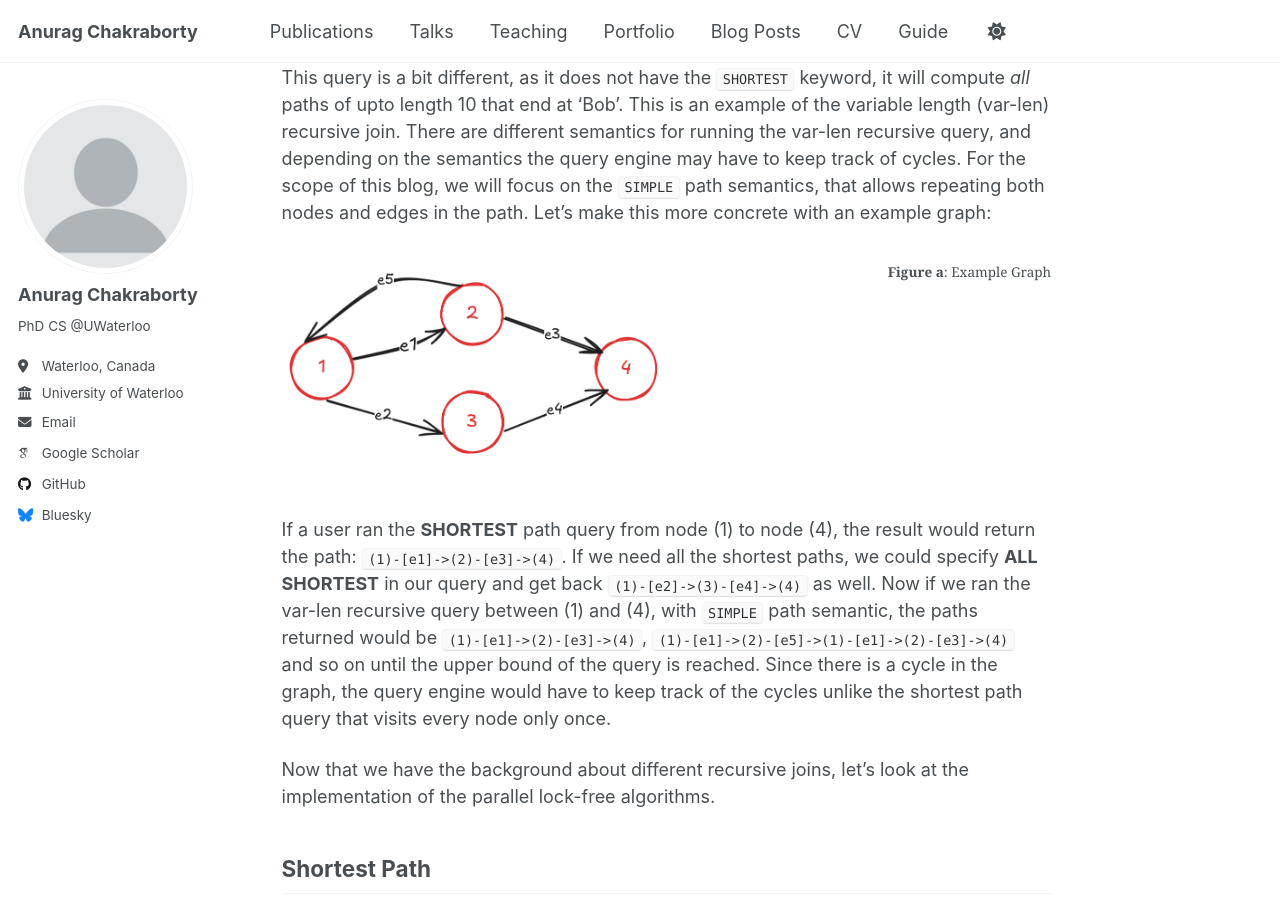
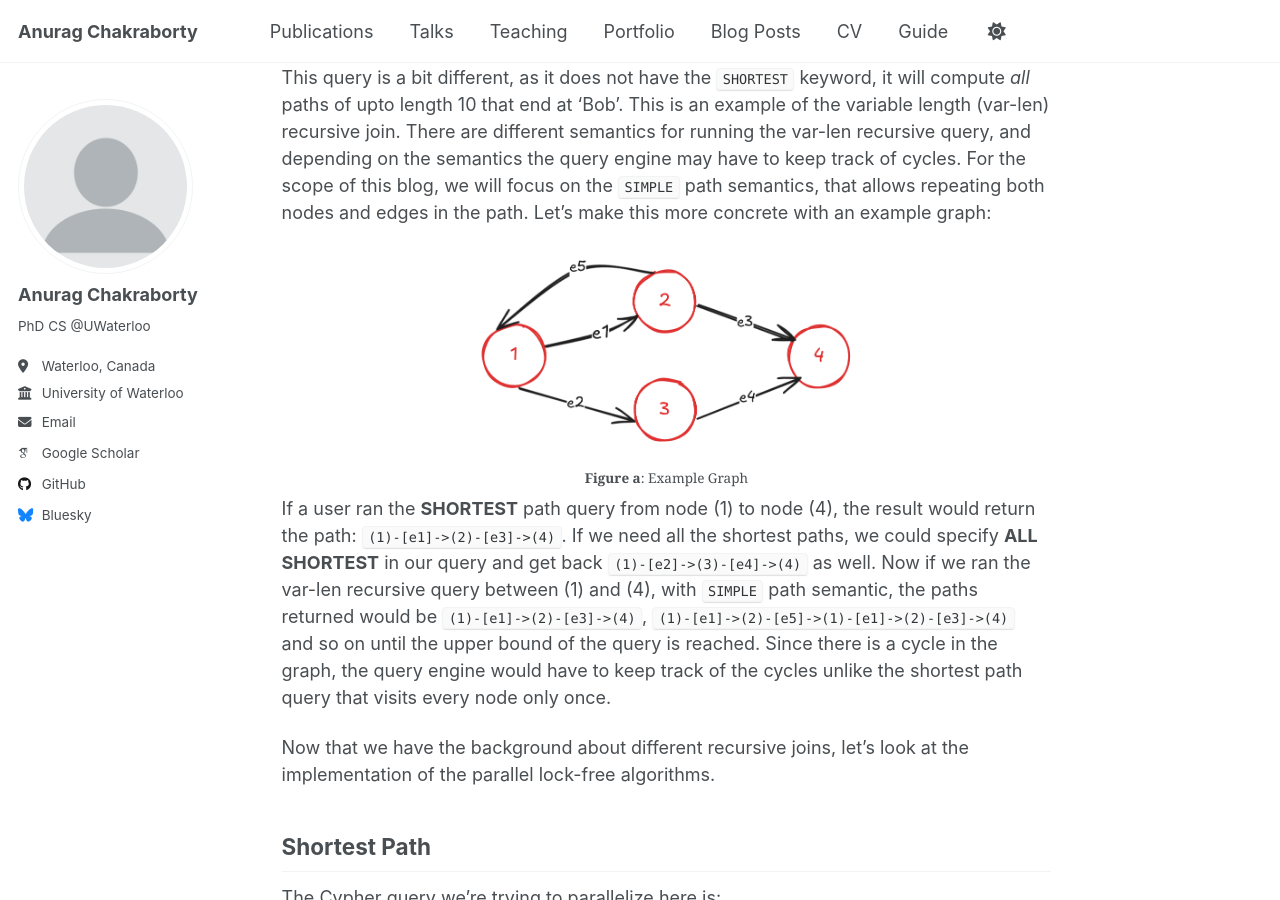
Before and after one commit to anuchak/anuchak.github.io, a Jekyll site: the page built from _posts/2025-09-14-blog-post-1.md, in a window 1280 px wide and 900 px high, scrolled down 1804 px. Built offline with Jekyll 4.4.1, drawn with Linux system fonts in a browser that asks for light colours; some web fonts are replaced; a script that is not in the unit is left out.

Commit message:
push changes

```diff
--- a/_posts/2025-09-14-blog-post-1.md
+++ b/_posts/2025-09-14-blog-post-1.md
@@ -89,10 +89,12 @@ running the var-len recursive query, and depending on the semantics the query en
 For the scope of this blog, we will focus on the `SIMPLE` path semantics, that allows repeating both nodes and edges in
 the path. Let's make this more concrete with an example graph:
 
-<figure>
-  <img src="/images/graph.png" alt="Description" style="width: 50%;" />
-  <figcaption style="text-align: center;"><strong>Figure a</strong>: Example Graph</figcaption>
-</figure>
+<div style="text-align: center;">
+  <figure style="display: inline-block; margin: 0;">
+    <img src="/images/graph.png" alt="Description" style="width: 50%;" />
+    <figcaption style="text-align: center;"><strong>Figure a</strong>: Example Graph</figcaption>
+  </figure>
+</div>
 
 If a user ran the **SHORTEST** path query from node (1) to node (4), the result would return the path:
 `(1)-[e1]->(2)-[e3]->(4)`. If we need all the shortest paths, we could specify **ALL SHORTEST** in our query
@@ -122,10 +124,12 @@ which nodes have already been visited. Execution proceeds level by level: each t
 current frontier and expands all neighbors of the nodes within its partition. Once all threads complete their assigned work, they synchronize at a barrier, swap
 the current and next frontiers, and continue to the next BFS level.
 
-<figure>
-  <img src="/images/parallel_bfs.png" alt="Description" style="width: 50%;" />
-  <figcaption style="text-align: left;"><strong>Figure b</strong>: Parallel BFS Overview</figcaption>
-</figure>
+<div style="text-align: center;">
+  <figure style="display: inline-block; margin: 0;">
+    <img src="/images/parallel_bfs.png" alt="Description" style="width: 50%;" />
+    <figcaption style="text-align: center;"><strong>Figure b</strong>: Parallel BFS Overview</figcaption>
+  </figure>
+</div>
 
 Let's outline the data structures required for our BFS algorithm:
 
@@ -142,10 +146,12 @@ structures must remain consistent. One naïve approach would be to protect each
 but this would severely degrade parallel performance. Instead, we rely on atomic primitives— compare_and_exchange
 (also known as compare_and_swap, or CAS), along with atomic load and store—to provide lightweight, fine-grained synchronization.
 
-<figure>
-  <img src="/images/sp_cas_parallel.png" alt="Description" style="width: 50%;" />
-  <figcaption style="text-align: center;"><strong>Figure c</strong>: Concurrent Access by Threads</figcaption>
-</figure>
+<div style="text-align: center;">
+  <figure style="display: inline-block; margin: 0;">
+    <img src="/images/sp_cas_parallel.png" alt="Description" style="width: 50%;" />
+    <figcaption style="text-align: center;"><strong>Figure c</strong>: Concurrent Access by Threads</figcaption>
+  </figure>
+</div>
 
 Consider the above scenario, where **Thread 1** and **Thread 2** encounter the same neighbour while expanding nodes from
 their respective partitions. Each thread will first check whether the neighbor has already been visited by reading its
@@ -188,10 +194,12 @@ multiple BFS levels, and we must keep track of these repeated occurrences.
 
 To see why this matters, let’s revisit our example graph:
 
-<figure>
-  <img src="/images/graph.png" alt="Description" style="width: 50%;" />
-  <figcaption style="text-align: left;"></figcaption>
-</figure>
+<div style="text-align: center;">
+  <figure style="display: inline-block; margin: 0;">
+    <img src="/images/graph.png" alt="Description" style="width: 50%;" />
+    <figcaption style="text-align: center;"></figcaption>
+  </figure>
+</div>
 
 Let's enumerate what each BFS level would look like, starting from the source node `(1)`:
 
@@ -228,10 +236,12 @@ Consider representing all nodes in the graph as an array, and map the paths of `
 Each position in the array points to a block that contains information such as which BFS level it was encountered at,
 and the (edge ID, source node ID) that led to this node. When we visualize the paths one level deeper:
 
-<figure>
-  <img src="/images/var_len_len_2.png" alt="Description" style="width: 50%;" />
-  <figcaption style="text-align: left;"></figcaption>
-</figure>
+<div style="text-align: center;">
+  <figure style="display: inline-block; margin: 0;">
+    <img src="/images/var_len_len_2.png" alt="Description" style="width: 50%;" />
+    <figcaption style="text-align: center;"></figcaption>
+  </figure>
+</div>
 
 This representation avoids repeating `Node (2)` while keeping track of the 2 paths of `Length 2` that start from it.
 This is useful in practice, especially when having to keep track of paths with cycles because it gives us a way to extract
@@ -259,10 +269,12 @@ keeps track of the edge offset (ID) and a pointer to the source node's `EdgeList
 a linked list that grows two ways - vertically (BFS levels) and horizontally (all edges at a level). The flow chart for
 the algorithm works is as follows:
 
-<figure>
-  <img src="/images/var_len_cas_parallel.png" alt="Description" style="width: 50%;" />
-  <figcaption style="text-align: left;"></figcaption>
-</figure>
+<div style="text-align: center;">
+  <figure style="display: inline-block; margin: 0;">
+    <img src="/images/var_len_cas_parallel.png" alt="Description" style="width: 50%;" />
+    <figcaption style="text-align: center;"></figcaption>
+  </figure>
+</div>
 
 This is sufficiently complex, so let's break it down step by step:
 
```
